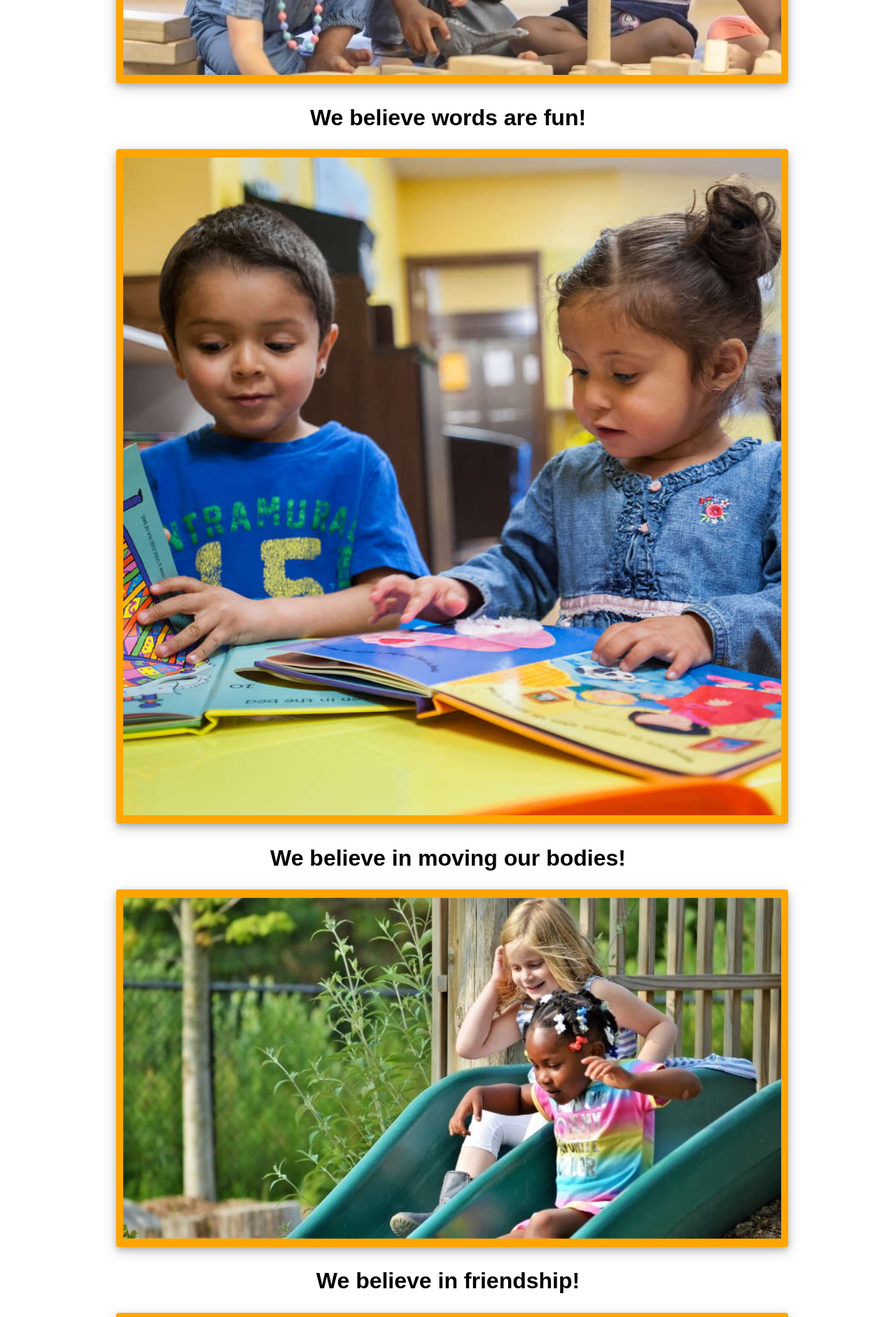
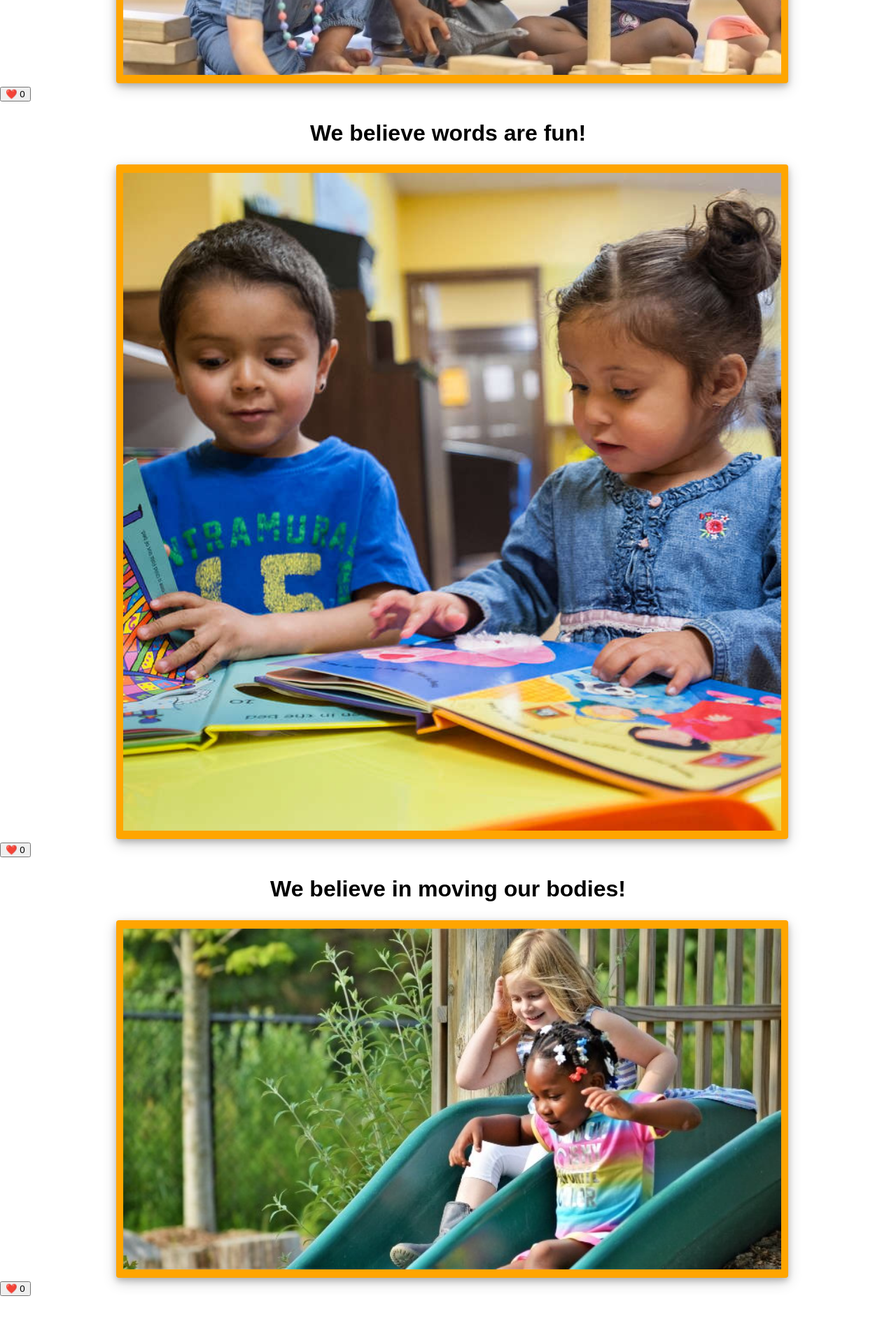
Before and after one commit to IfeAkiWad/Day_Care, a React (Create React App) app in the folder frontend/: page /gallery in a window 1280 px wide. Shown: the part 620-2502 px from the top of the page at 70% size. Built offline with nearby package versions, Linux system fonts and the light colour scheme; no server answers.

Commit message:
added like buttons in image gallery

```diff
--- a/frontend/src/components/ImageGallery.js
+++ b/frontend/src/components/ImageGallery.js
@@ -6,6 +6,19 @@ import ToddlerFriends from '../ToddlerFriends.jpeg'
 
 
 class ImageGallery extends Component {
+
+    constructor(){
+        super()
+        this.state = {
+            count: 0
+        }
+    }
+
+    likeIncrement = () => {
+        let newCount = this.state.count + 1
+        this.setState({count: newCount})
+    }
+
     render() {
         return (
             <div id='image'>
@@ -13,19 +26,23 @@ class ImageGallery extends Component {
                 <div id='image-div'>
                     <h2 id='image-htwo'>We believe learning comes from interactive play!</h2>
                 </div>
-                <img className="toddler-image" src={Image} alt='Toddlers playing'/>
+                <img className="toddler-image" src={Image} alt='Toddlers playing'/><br />
+                <button id='likes' onClick={this.likeIncrement}> ❤️ {this.state.count}</button>
                 <div>
                     <h2 id='image-htwo'>We believe words are fun!</h2>
                 </div>
-                <img className="toddler-image" src={ToddlerRead} alt='Toddler-learning' />
+                <img className="toddler-image" src={ToddlerRead} alt='Toddler-learning' /><br />
+                <button id='likes' onClick={this.likeIncrement}> ❤️ {this.state.count}</button>
                 <div>
                     <h2 id='image-htwo'>We believe in moving our bodies!</h2>
                 </div>
-                <img className="toddler-image" src={ToddlersMoving} alt='Toddler-learning' />
+                <img className="toddler-image" src={ToddlersMoving} alt='Toddler-learning' /><br />
+                <button id='likes' onClick={this.likeIncrement}> ❤️ {this.state.count}</button>
                 <div>
                     <h2 id='image-htwo'>We believe in friendship!</h2>
                 </div>
-                <img className="toddler-image" src={ToddlerFriends} alt='Toddler-learning' />
+                <img className="toddler-image" src={ToddlerFriends} alt='Toddler-learning' /><br />
+                <button id='likes' onClick={this.likeIncrement}> ❤️ {this.state.count}</button>
 
 
             </div>
```
